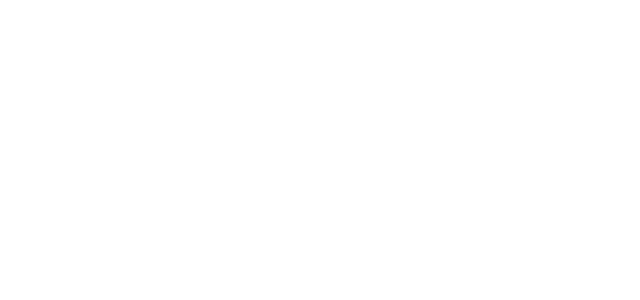
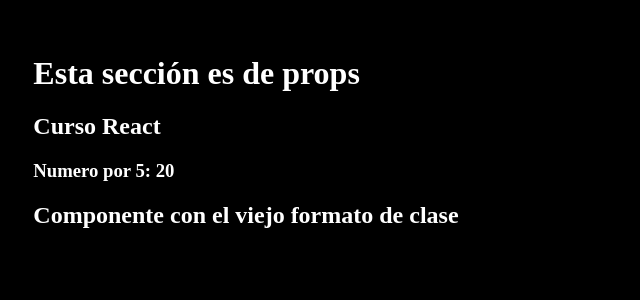
Before and after one commit to CosmoCarpincho/estudio-react, a React (Vite) app in the folder primer-proyecto-react/: page / in a window 1280 px wide. Shown: the top 300 px of the page, without its empty margins (0-640 px from the left). Built offline with nearby package versions, Linux system fonts and the light colour scheme.

Commit message:
estudio react+vite 03

```diff
--- /dev/null
+++ b/primer-proyecto-react/src/ComponenteClase.jsx
@@ -0,0 +1,9 @@
+import { Component } from 'react';
+class ComponenteClase extends Component {
+    state = { }
+    render() {
+        return (<h2>Componente con el viejo formato de clase</h2>);
+    }
+}
+
+export default ComponenteClase;
--- a/primer-proyecto-react/src/PrimerComponente.jsx
+++ b/primer-proyecto-react/src/PrimerComponente.jsx
@@ -1,5 +1,11 @@
-function PrimerComponente() {
-    return ( <h1>Hola Mundo!</h1> );
+export const PrimerComponente = ({titulo, subtitulo, numero}) => {
+    console.log(titulo)
+    console.log(subtitulo)
+    return (
+        <>
+            <h1>{titulo}</h1>
+            <h2>{subtitulo}</h2>
+            <h3>Numero por 5: {numero * 5}</h3>
+        </>
+    );
 }
-
-export default PrimerComponente;
--- a/primer-proyecto-react/src/main.jsx
+++ b/primer-proyecto-react/src/main.jsx
@@ -1,9 +1,12 @@
 import { StrictMode } from 'react'
 import { createRoot } from 'react-dom/client'
-import PrimerComponenete from './PrimerComponente'
-
+import ComponenteClase from './ComponenteClase'
+import { PrimerComponente } from './PrimerComponente'
+import './styles.css'
 
 createRoot(document.getElementById('root')).render(
   <StrictMode>
+    <PrimerComponente titulo="Esta sección es de props" subtitulo="Curso React" numero={4}/>
+    <ComponenteClase />
   </StrictMode>,
 )
--- /dev/null
+++ b/primer-proyecto-react/src/styles.css
@@ -0,0 +1,5 @@
+body, html {
+    background-color: black;
+    color: white;
+    padding: 1%;
+}
--- /dev/null
+++ b/primer-proyecto-react/src/styles/PrimerComonente.css
@@ -0,0 +1,4 @@
+h4 {
+    font-family: Cambria, Cochin, Georgia, Times, 'Times New Roman', serif;
+    color: bisque;
+}
```
Also changed, not shown: primer-proyecto-react/src/PrimerComponente01.jsx (added, +26 -0 lines).
